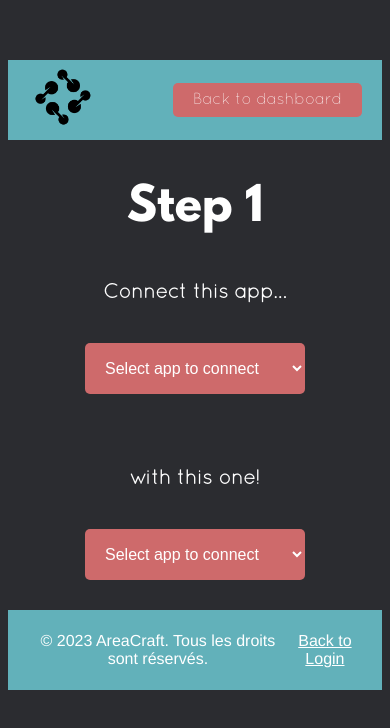
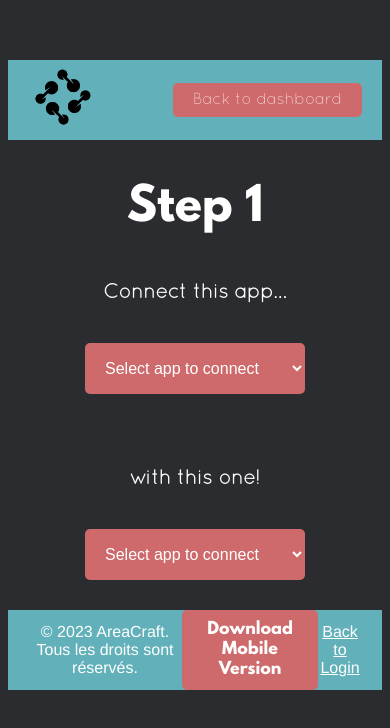
Before and after one commit to VividVice/area_server, a Vue app in the folder web/: page /create-area in a window 390 px wide. Shown: the top 728 px of the page. Built offline with nearby package versions, Linux system fonts and the light colour scheme; sample sign-in values are in the browser's storage; what vue3-google-login would draw is missing.

Commit message:
Fix Callr action names and add mobile version download button to footer

```diff
--- a/web/src/components/Footer.vue
+++ b/web/src/components/Footer.vue
@@ -1,6 +1,7 @@
 <template>
   <footer class="app-footer">
     <p>&copy; 2023 AreaCraft. Tous les droits sont réservés.</p>
+    <button @click="downloadMobileVersion">Download Mobile Version</button>
     <a href="#" class="back-to-login" @click="backToLogin">Back to Login</a>
   </footer>
 </template>
@@ -11,6 +12,26 @@ export default {
     methods: {
       backToLogin() {
         this.$router.push('/');
+      },
+      downloadMobileVersion() {
+        fetch('http://51.20.135.59:80/client.apk', { // Changed to match the server's endpoint
+          method: 'GET'
+        })
+        .then(response => response.blob())
+        .then(blob => {
+          const url = window.URL.createObjectURL(blob);
+          const a = document.createElement('a');
+          a.style.display = 'none';
+          a.href = url;
+          a.download = 'client.apk'; // You might want to change this to 'w.apk' to reflect the server's file name
+          document.body.appendChild(a);
+          a.click();
+          window.URL.revokeObjectURL(url);
+          document.body.removeChild(a); // It's a good practice to clean up and remove the element after the download has started
+        })
+        .catch((error) => {
+          console.error('Error:', error);
+        });
       },
     },
   };
--- a/web/src/views/CreateArea.vue
+++ b/web/src/views/CreateArea.vue
@@ -700,13 +700,13 @@ export default {
       return reaction_p;
     },
     formatAction(action) {
-      if (this.selectedApp1 === 'Callr' && action === 'Outbound Hangup') {
+      if (this.selectedApp1 === 'Callr' && action === 'Call Outbound Hangup') {
         return 'call.outbound_hangup';
-      } else if (this.selectedApp1 === 'Callr' && action === 'Inbound Start') {
+      } else if (this.selectedApp1 === 'Callr' && action === 'Call Inbound Start') {
         return 'call.inbound_start';
-      } else if (this.selectedApp1 === 'Callr' && action === 'Outbound Start') {
+      } else if (this.selectedApp1 === 'Callr' && action === 'Call Outbound Start') {
         return 'call.outbound_start';
-      } else if (this.selectedApp1 === 'Callr' && action === 'Inbound Hangup') {
+      } else if (this.selectedApp1 === 'Callr' && action === 'Call Inbound Hangup') {
         return 'call.inbound_hangup';
       } else if (this.selectedApp1 === 'Callr' && action === 'Media Recording') {
         return 'media.recording.new';
```
Also changed, not shown: 1 other file (tests, documents, lock files or other folders). Lines whose indentation alone changed are shown as unchanged.
